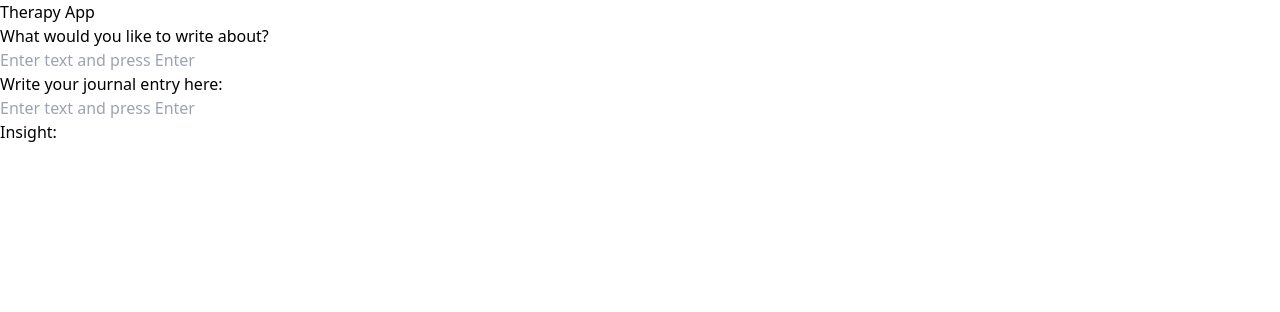
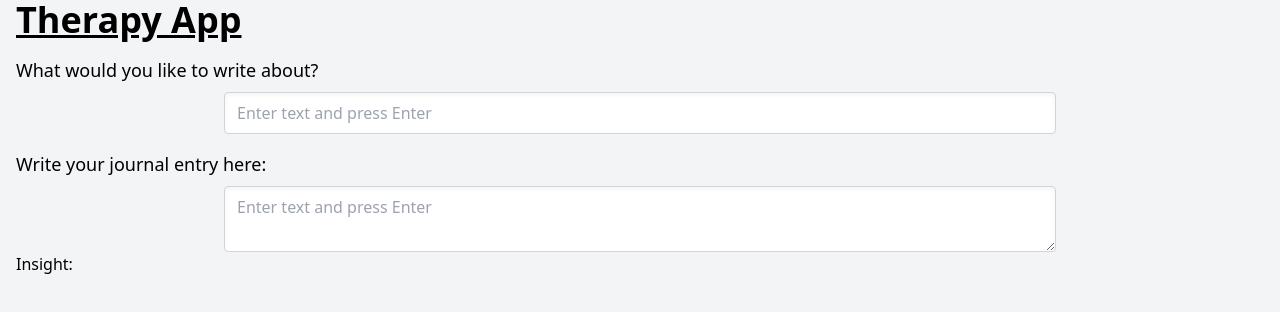
Before and after one commit to Luan-vP/ai_journal, a SvelteKit app in the folder frontend/: page / in a window 1280 px wide. Shown: the top 312 px of the page. Built offline with nearby package versions, Linux system fonts and the light colour scheme.

Commit message:
Add styling to text inputs

```diff
--- a/frontend/src/routes/+page.svelte
+++ b/frontend/src/routes/+page.svelte
@@ -3,8 +3,28 @@
     import JournallingEntry from './JournallingEntry.svelte';
 </script>
 
-<h1>Therapy App</h1>
-What would you like to write about?
-<InsightSearch />
-Write your journal entry here:
-<JournallingEntry />
+
+<div class="container mx-auto px-4">
+    <h1 class="text-4xl font-bold underline mb-4">
+        Therapy App
+    </h1>
+
+    <p class="text-lg mb-2">What would you like to write about?</p>
+
+    <div class="mb-4">
+        <InsightSearch />
+    </div>
+
+    <p class="text-lg mb-2">Write your journal entry here:</p>
+
+    <div class="mb-4">
+        <JournallingEntry />
+    </div>
+</div>
+
+<style lang="postcss">
+    :global(html) {
+        background-color: theme(colors.gray.100);
+        font-size: 16px;
+    }
+</style>
--- a/frontend/src/routes/InsightSearch.svelte
+++ b/frontend/src/routes/InsightSearch.svelte
@@ -19,7 +19,7 @@
     }
   </script>
 
-  <div>
-    <input type="text" bind:value={inputText} on:keydown={handleKeydown} placeholder="Enter text and press Enter" />
-    <p>{writingPrompt}</p>
+  <div class="flex justify-center">
+    <input class="w-2/3 px-3 py-2 border border-gray-300 rounded shadow-inner" type="text" bind:value={inputText} on:keydown={handleKeydown} placeholder="Enter text and press Enter" />
+    <p class="mt-2">{writingPrompt}</p>
   </div>
--- a/frontend/src/routes/JournallingEntry.svelte
+++ b/frontend/src/routes/JournallingEntry.svelte
@@ -23,9 +23,14 @@
         sendRequest();
       }
     }
+
+    function autoResize(event) {
+        event.target.style.height = 'inherit';
+        event.target.style.height = `${event.target.scrollHeight}px`;
+    }
   </script>
 
-<div>
-  <input type="text" bind:value={inputText} on:keydown={handleKeydown} placeholder="Enter text and press Enter" />
-    <p>Insight:{therapeutic_insight}</p>
+<div class="flex justify-center">
+  <textarea class="w-2/3 px-3 py-2 border border-gray-300 rounded shadow-inner" bind:value={inputText} on:keydown={handleKeydown} on:input={autoResize} placeholder="Enter text and press Enter" />
 </div>
+<p>Insight:{therapeutic_insight}</p>
```
